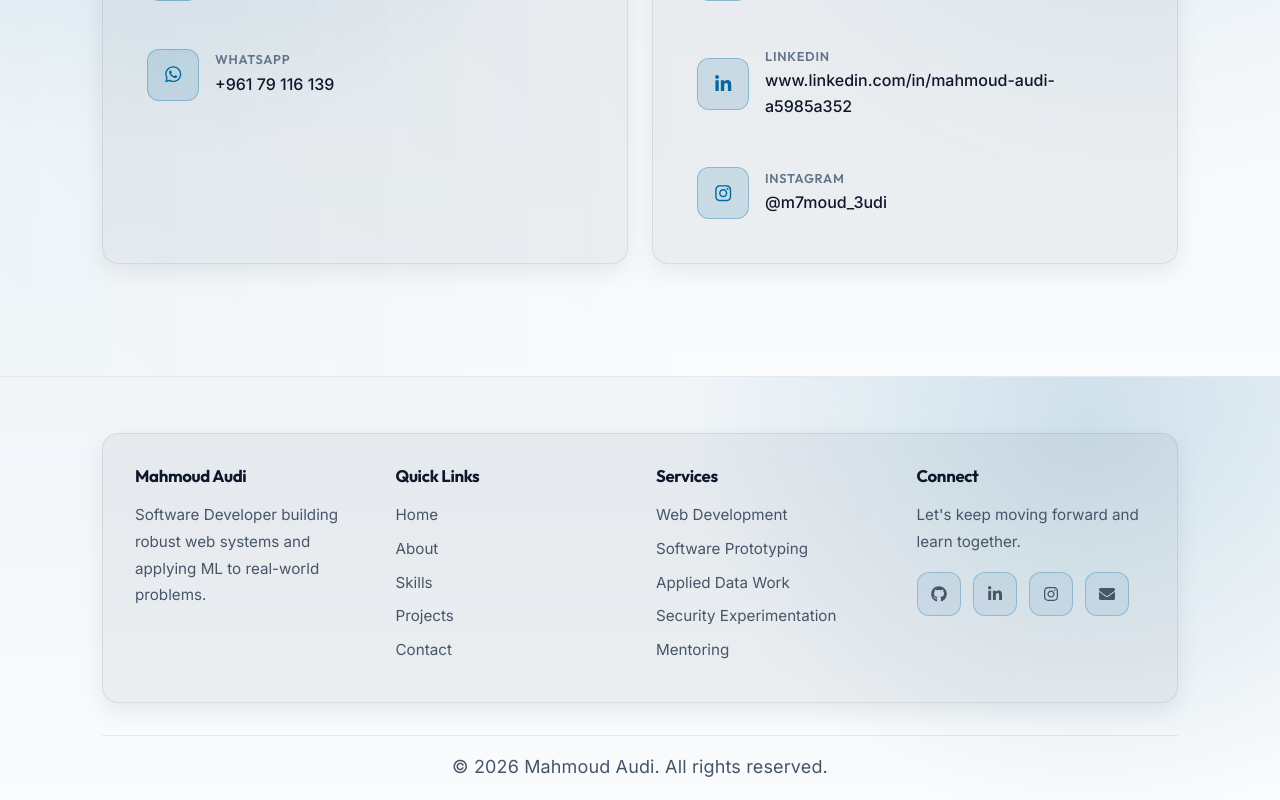
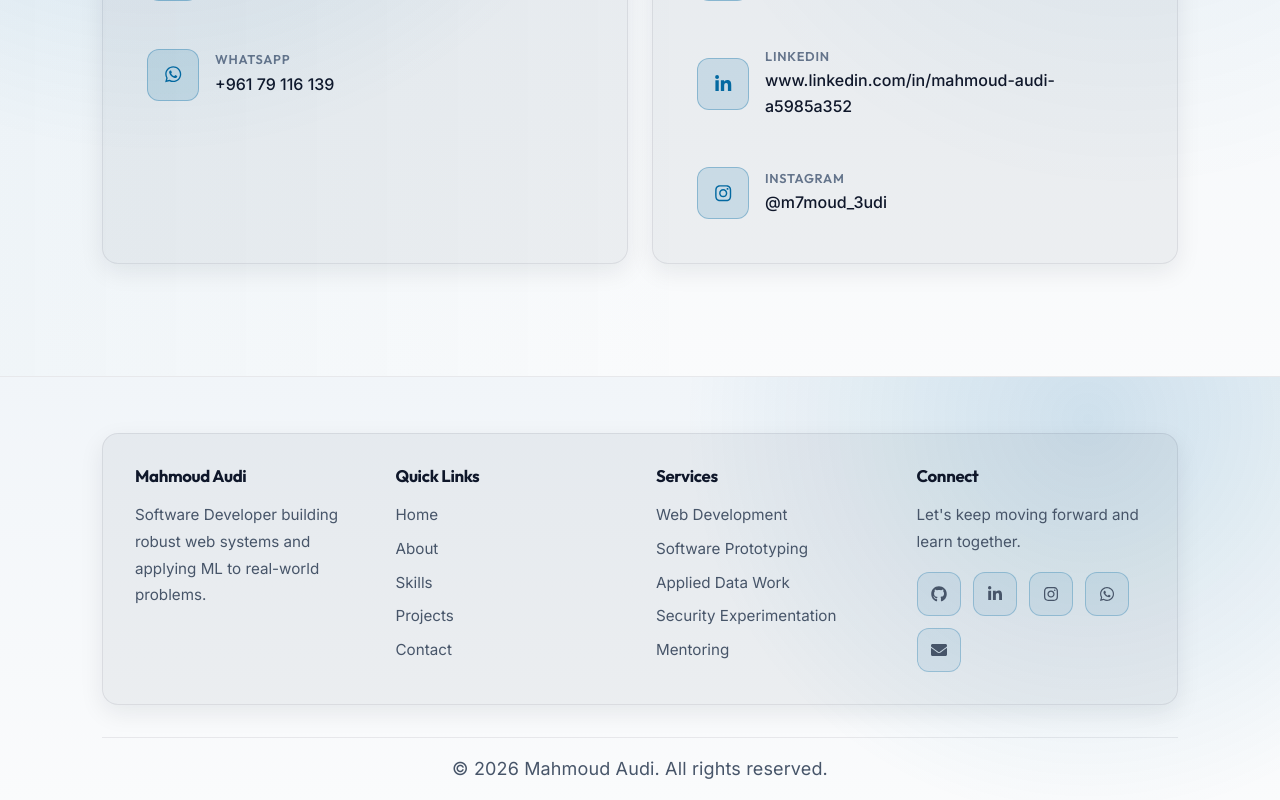
Before and after one commit to mahmoudaudi/mahmoud-portfolio, a React (Vite) app: page / in a window 1280 px wide. Shown: the part 6959-7759 px from the top of the page. Built offline with nearby package versions, Linux system fonts and the light colour scheme.

Commit message:
Add WhatsApp icon to footer connect section

```diff
--- a/src/components/Footer.jsx
+++ b/src/components/Footer.jsx
@@ -1,5 +1,5 @@
 import React from 'react';
-import { FaGithub, FaLinkedinIn, FaEnvelope, FaInstagram } from 'react-icons/fa';
+import { FaGithub, FaLinkedinIn, FaEnvelope, FaInstagram, FaWhatsapp } from 'react-icons/fa';
 import portfolioData from '../data/portfolioData';
 
 const Footer = () => {
@@ -52,6 +52,9 @@ const Footer = () => {
               <a href={instagramUrl} target="_blank" rel="noopener noreferrer">
                 <FaInstagram />
               </a>
+              <a href="https://wa.me/96179116139" target="_blank" rel="noopener noreferrer">
+                <FaWhatsapp />
+              </a>
               <a href={`mailto:${contact.email}`}>
                 <FaEnvelope />
               </a>
```
